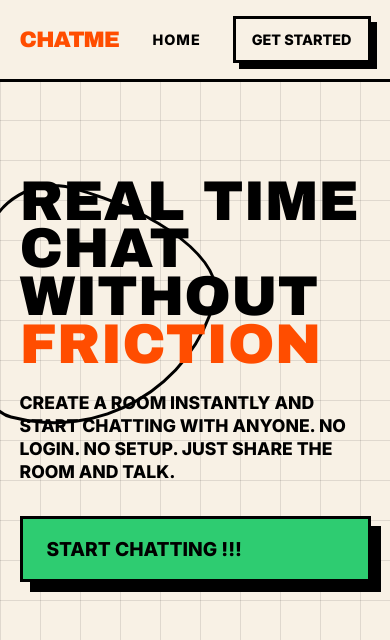
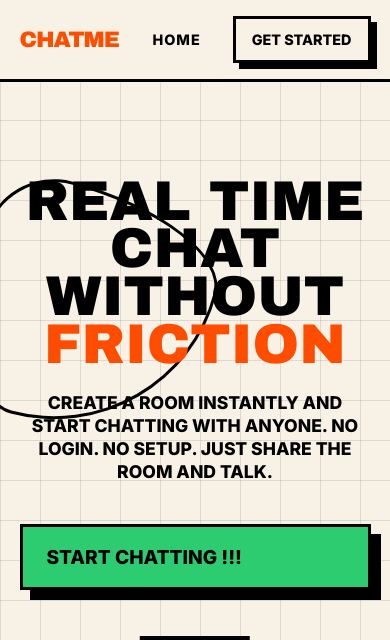
Before and after one commit to VarunMendre/SocketRoom, a React (Create React App) app in the folder frontend/: page /landing in a window 390 px wide. Shown: the top 640 px of the page. Built offline with nearby package versions, Linux system fonts and the light colour scheme; no server answers.

Commit message:
fix: responsiveness of landing page

```diff
--- a/frontend/src/pages/LandingPage.css
+++ b/frontend/src/pages/LandingPage.css
@@ -192,14 +192,45 @@ body {
     flex-direction: column;
     padding: 6rem 5% 4rem;
     gap: 4rem;
+    text-align: center;
   }
 
-  .headline { font-size: 3.5rem; }
-  .hero-sub { margin-bottom: 2rem; }
+  .hero-content {
+    text-align: center;
+    flex: 0 1 auto;
+  }
+
+  .headline, .hero-sub {
+    text-align: center;
+    margin-left: auto;
+    margin-right: auto;
+  }
+
+  .hero-btns {
+    justify-content: center;
+  }
+
+  /* Scale demo to fix width of small screens (iPhone SE is ~375px) */
+  .demo-scaler {
+    transform: scale(calc(min(0.95, (100vw - 40px) / 680)));
+  }
+
+  .demo-wrapper {
+    width: 100%;
+    max-width: 680px;
+    height: auto;
+    aspect-ratio: 680 / 520;
+    margin: 0 auto;
+    display: flex;
+    align-items: center;
+    justify-content: center;
+    overflow: visible; /* Don't clip shadows */
+  }
 
   .services-grid {
     flex-direction: column;
-    gap: 2rem;
+    gap: 4rem; /* More gap for mobile stack */
+    padding-bottom: 4rem;
   }
 
   .service-card {
@@ -209,7 +240,7 @@ body {
   }
 
   .service-card:nth-child(2) {
-    order: -1; /* Stack middle card on top if desired, or keep natural order */
+    order: -1;
   }
 }
 
```
